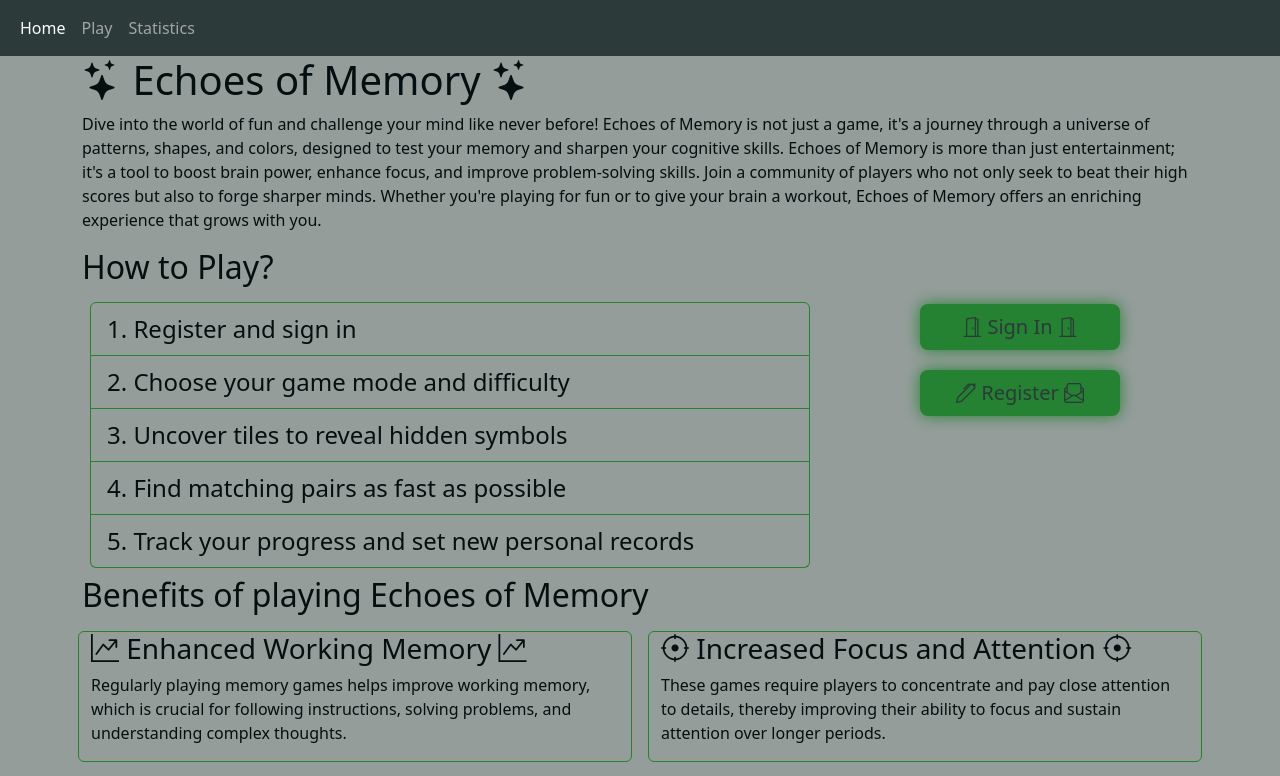
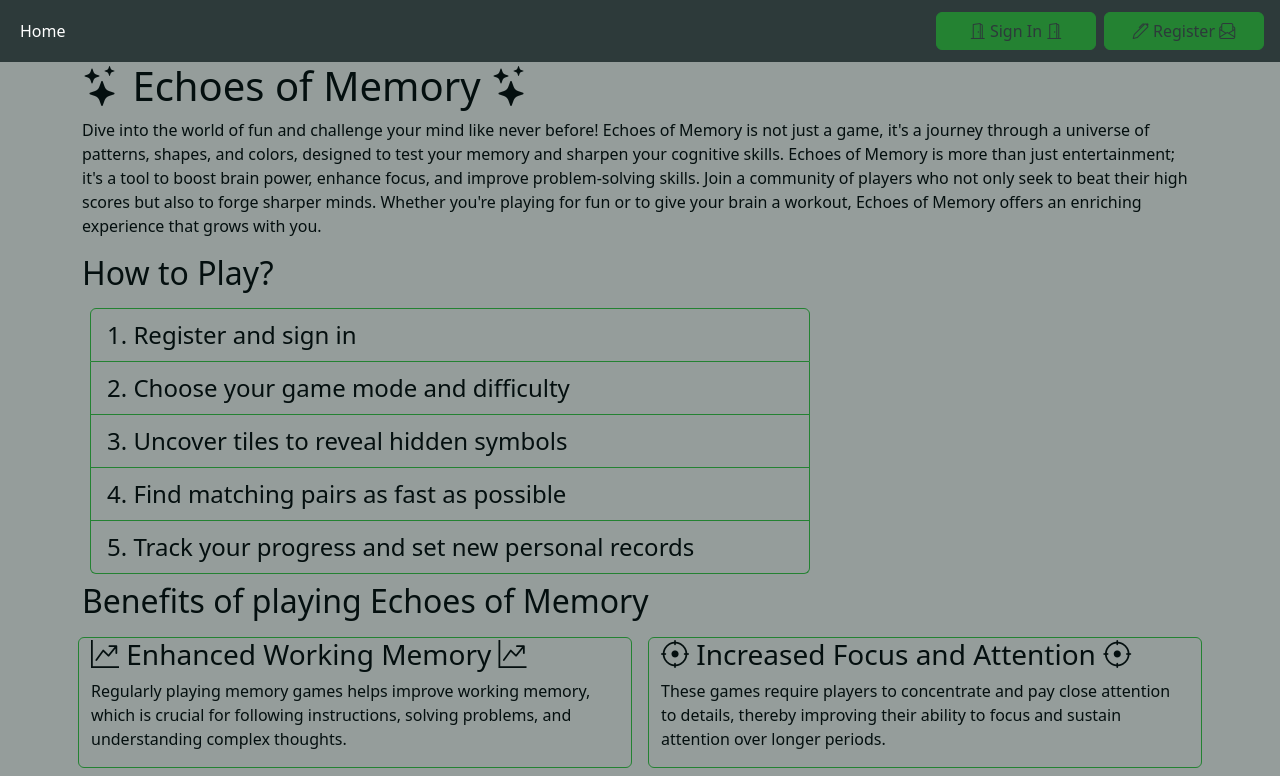
Before and after one commit to MonikaVera/memo_react, a React (Create React App) app: page / in a window 1280 px wide. Shown: the top 776 px of the page. Built offline with nearby package versions, Linux system fonts and the light colour scheme.

Commit message:
Fixing buttons

```diff
--- /dev/null
+++ b/src/common/HomeLinks.js
@@ -0,0 +1,55 @@
+import { StyledLink, StyledButton } from "../pages/styles/styles";
+import { PLAY, REGISTER, SIGNIN, STATS } from "../config";
+import { useAuth } from "./AuthContext";
+import { t } from "./translation";
+
+const HomeLinks = () => {
+    const {isAuthenticated, handleSignOut} = useAuth();
+
+    return (
+        isAuthenticated ? (
+            <ul className="navbar-nav">
+                <li className="nav-item">
+                    <StyledLink className="btn btn-primary m-1" to={PLAY}>
+                        <i className="bi bi-puzzle"/>
+                        {t('homePage/buttons/play')}
+                        <i className="bi bi-puzzle"/>
+                    </StyledLink>
+                </li>
+                <li className="nav-item">
+                    <StyledButton className="btn btn-primary m-1" onClick={handleSignOut}>
+                        <i className="bi bi-door-closed"/>
+                        {t('homePage/buttons/signOut')}
+                        <i className="bi bi-door-closed"/>
+                    </StyledButton>
+                </li>
+                <li className="nav-item">
+                    <StyledLink className="btn btn-primary m-1" to={STATS}>
+                        <i className="bi bi-table"/>
+                        {t('homePage/buttons/stats')}
+                        <i className="bi bi-table"/>
+                    </StyledLink>
+                </li>
+            </ul>
+        ) : (
+            <ul className="navbar-nav">
+                <li className="nav-item">
+                    <StyledLink className="btn btn-primary m-1" to={SIGNIN}>
+                        <i className="bi bi-door-open"/>
+                        {t('homePage/buttons/signIn')}
+                        <i className="bi bi-door-open"/>
+                    </StyledLink>
+                </li>
+                <li className="nav-item">
+                    <StyledLink className="btn btn-primary m-1" to={REGISTER}>
+                        <i className="bi bi-pen"/>
+                        {t('homePage/buttons/register')}
+                        <i className="bi bi-envelope-paper"/>
+                    </StyledLink>
+                </li>
+            </ul>
+        )
+    )
+}
+
+export default HomeLinks;
--- a/src/common/Navbar.js
+++ b/src/common/Navbar.js
@@ -1,19 +1,18 @@
 import { useNavigate } from "react-router-dom";
-import { HOME, PLAY, STATS, SINGLEPLAYERMODES } from "../config";
+import { HOME, PLAY, STATS } from "../config";
 import { useAuth } from "./AuthContext";
 import { useLocation} from "react-router-dom";
 import { t } from "./translation";
-import { StyledButton } from "../pages/styles/styles";
+import PlayLinks from "./PlayLinks";
+import HomeLinks from "./HomeLinks";
+import StatLinks from "./StatLinks";
+import { Link } from "react-router-dom";
 
 const Navbar = () => {
     const {isAuthenticated} = useAuth();
     const navigate = useNavigate();
     const location = useLocation();
     //const regex = new RegExp(`^${PLAY}/${SINGLEPLAYERMODES}/(\\d+)/(\\d+)/([0-9a-fA-F]{8}-[0-9a-fA-F]{4}-[0-9a-fA-F]{4}-[0-9a-fA-F]{4}-[0-9a-fA-F]{12})$`);
-
-    const handleOnOptionClick = (path) => {
-      navigate(path);
-    }
 
     const handleOnArrowClick = () => {
       const path = location.pathname;
@@ -44,55 +43,39 @@ const Navbar = () => {
       <div className="collapse navbar-collapse d-flex flex-wrap justify-content-between" id="navbarNav">
           <ul className="navbar-nav">
             <li className="nav-item">
-              <button
+              <Link
                 className={`nav-link ${isCurrent(HOME) ? 'active' : ''}`}
-                aria-current={isCurrent(HOME) ? 'page' : undefined}
-                onClick={() => handleOnOptionClick(HOME)}
+                to={HOME}
               >
                 {t("navbar/home")}
-              </button>
+              </Link>
             </li>
+            { isAuthenticated &&
               <li className="nav-item">
-              <button
+                <Link
                   className={`nav-link ${isCurrent(PLAY) ? 'active' : ''}`}
-                aria-current={isCurrent(PLAY)  ? 'page' : undefined}
-                onClick={() => handleOnOptionClick(PLAY)}
+                  to = {PLAY}
                   aria-disabled={!isAuthenticated}
                 >
                   {t("navbar/play")}
-              </button>
+                </Link>
               </li>
+            }
+            { isAuthenticated &&
               <li className="nav-item">
-              <button
+                <Link
                   className={`nav-link ${isCurrent(STATS) ? 'active' : ''} cursor-pointer`}
-                aria-current={isCurrent(STATS) ? 'page' : undefined}
-                onClick={() => handleOnOptionClick(STATS)}
+                  to = {STATS}
                   aria-disabled={!isAuthenticated}
                 >
                   {t("navbar/stats")}
-              </button>
+                </Link>
               </li>
+            }
           </ul>
-          {isCurrent(PLAY) &&
-          <ul className="navbar-nav">
-            <li className="nav-item">
-            <StyledButton
-                        className="btn btn-primary btn-lg"
-                        onClick={() => handleOnOptionClick(PLAY + '/' + SINGLEPLAYERMODES)}>
-                            <i class="bi bi-puzzle"/>
-                            {t('playPage/buttons/singlePlayer')}
-                            <i class="bi bi-puzzle"/>
-            </StyledButton>
-            </li>
-            <li className="nav-item">
-               <StyledButton
-                className="btn btn-primary btn-lg">
-                    <i class="bi bi-globe-europe-africa"/>
-                    {t('playPage/buttons/multiPlayer')}
-                    <i class="bi bi-globe-americas"/>
-            </StyledButton>
-            </li>
-          </ul>}
+          {isCurrent(PLAY) && <PlayLinks/>}
+          {isCurrent(HOME) && <HomeLinks/>}
+          {isCurrent(STATS) && <StatLinks/>}
         </div>
     </div>
   </nav>
--- /dev/null
+++ b/src/common/PlayLinks.js
@@ -0,0 +1,29 @@
+import { PLAY, SINGLEPLAYERMODES } from "../config";
+import { t } from "./translation";
+import { StyledLink } from "../pages/styles/styles";
+
+const PlayLinks = () => {
+    return (
+        <ul className="navbar-nav">
+            <li className="nav-item">
+              <StyledLink
+                className="btn btn-primary m-1"
+                to={PLAY + '/' + SINGLEPLAYERMODES}>
+                    <i class="bi bi-puzzle"/>
+                    {t('playPage/buttons/singlePlayer')}
+                    <i class="bi bi-puzzle"/>
+              </StyledLink>
+            </li>
+            <li className="nav-item">
+              <StyledLink
+                className="btn btn-primary btn-md m-1">
+                    <i class="bi bi-globe-europe-africa"/>
+                    {t('playPage/buttons/multiPlayer')}
+                    <i class="bi bi-globe-americas"/>
+              </StyledLink>
+            </li>
+        </ul>
+    );
+}
+
+export default PlayLinks;
--- /dev/null
+++ b/src/common/StatLinks.js
@@ -0,0 +1,26 @@
+import { StyledLink } from "../pages/styles/styles";
+import { SPSTATS, STATS } from "../config";
+import { t } from "./translation";
+
+const StatLinks = () => {
+    return (
+        <ul className="navbar-nav">
+            <li className="nav-item">
+                <StyledLink to={STATS + '/' + SPSTATS} className="btn btn-primary m-1">
+                    <i class="bi bi-award"/>
+                    {t('statsPage/buttons/singlePlayer')}
+                    <i class="bi bi-award"/>
+                </StyledLink>
+            </li>
+            <li className="nav-item">
+                <StyledLink className="btn btn-primary m-1">
+                    <i class="bi bi-trophy"/>
+                    {t('statsPage/buttons/multiPlayer')}
+                    <i class="bi bi-trophy"/>
+                </StyledLink>
+            </li>
+        </ul>
+    )
+}
+
+export default StatLinks;
--- a/src/common/translation.js
+++ b/src/common/translation.js
@@ -11,7 +11,3 @@ export function t(key) {
 
     return result;
 }
-
-//Fix
-//email elready exits
-//turning pages
--- a/src/pages/Home.js
+++ b/src/pages/Home.js
@@ -1,17 +1,6 @@
-import { useNavigate } from "react-router-dom";
-import { StyledButton } from "./styles/styles";
-import { PLAY, REGISTER, SIGNIN, STATS } from "../config";
-import { useAuth } from "../common/AuthContext";
 import { t } from "../common/translation";
 
 const Home = () => {
-    const navigate = useNavigate();
-    const {isAuthenticated, handleSignOut} = useAuth();
-
-    const handleClick = (path) => {
-        navigate(path);
-    };
-
     return (
         <div className="container">
             <h1>
@@ -31,38 +20,6 @@ const Home = () => {
                         <li className="list-group-item border-primary">{t('homePage/firstSection/point5')}</li>
                     </ul>
                 </div>
-                    {isAuthenticated ? (
-                    <div className="col-md-4 d-flex flex-column align-items-center">
-                        <StyledButton className="btn btn-primary btn-lg" onClick={() => handleClick(PLAY)}>
-                            <i className="bi bi-puzzle"/>
-                            {t('homePage/buttons/play')}
-                            <i className="bi bi-puzzle"/>
-                        </StyledButton>
-                        <StyledButton className="btn btn-primary btn-lg" onClick={handleSignOut}>
-                            <i className="bi bi-door-closed"/>
-                            {t('homePage/buttons/signOut')}
-                            <i className="bi bi-door-closed"/>
-                        </StyledButton>
-                        <StyledButton className="btn btn-primary btn-lg" onClick={() => handleClick(STATS)}>
-                            <i className="bi bi-table"/>
-                            {t('homePage/buttons/stats')}
-                            <i className="bi bi-table"/>
-                        </StyledButton>
-                    </div>
-                    ) : (
-                    <div className="col-md-4 d-flex flex-column align-items-center">
-                        <StyledButton className="btn btn-primary btn-lg" onClick={() => handleClick(SIGNIN)}>
-                            <i className="bi bi-door-open"/>
-                            {t('homePage/buttons/signIn')}
-                            <i className="bi bi-door-open"/>
-                        </StyledButton>
-                        <StyledButton className="btn btn-primary btn-lg" onClick={() => handleClick(REGISTER)}>
-                            <i className="bi bi-pen"/>
-                            {t('homePage/buttons/register')}
-                            <i className="bi bi-envelope-paper"/>
-                        </StyledButton>
-                    </div>
-                    )}
             </div>
             <h2>{t('homePage/secondSection/title')}</h2>
             <div className="row">
--- a/src/pages/play-page/Play.js
+++ b/src/pages/play-page/Play.js
@@ -1,37 +1,16 @@
-import { Navigate, useNavigate } from "react-router-dom";
-import {StyledButton } from "../styles/styles";
-import { HOME, SINGLEPLAYERMODES } from "../../config";
+import { Navigate } from "react-router-dom";
+import { HOME } from "../../config";
 import { useAuth } from "../../common/AuthContext";
 import { t } from "../../common/translation";
 
 const Play = () => {
-    const navigate = useNavigate();
     const {isAuthenticated} = useAuth();
-
-    const handleClick = (path) => {
-        navigate(path);
-    };
 
     return (
         isAuthenticated ? (<div className="container">
             <h1 className="row">{t('playPage/title')}</h1>
             <div className="row">
-                <p className="col-md-8">{t('playPage/description')}</p>
-                <div className="col-md-4">
-                    <StyledButton
-                        className="btn btn-primary btn-lg"
-                        onClick={() => handleClick(SINGLEPLAYERMODES)}>
-                            <i class="bi bi-puzzle"/>
-                            {t('playPage/buttons/singlePlayer')}
-                            <i class="bi bi-puzzle"/>
-                    </StyledButton>
-                    <StyledButton
-                        className="btn btn-primary btn-lg">
-                            <i class="bi bi-globe-europe-africa"/>
-                            {t('playPage/buttons/multiPlayer')}
-                            <i class="bi bi-globe-americas"/>
-                    </StyledButton>
-                </div>
+                <p>{t('playPage/description')}</p>
             </div>
             <div className="row">
                 <h2>
--- a/src/pages/styles/styles.jsx
+++ b/src/pages/styles/styles.jsx
@@ -1,11 +1,13 @@
 import styled from 'styled-components';
 import { colors } from '../../colors';
+import { Link } from 'react-router-dom';
 
 export const StyledButton = styled.button`
-    border: none;
-    box-shadow: 0 0 15px ${colors.forest_green};
     text-shadow: 1px 1px ${colors.forest_green};
-    margin: 0.5em;
+    width: 10em;
+`;
+
+export const StyledLink = styled(Link)`
     width: 10em;
 `;
 
```
Also changed, not shown: src/pages/stats-page/index.js (+0 -21 lines). Lines whose indentation alone changed are shown as unchanged.
